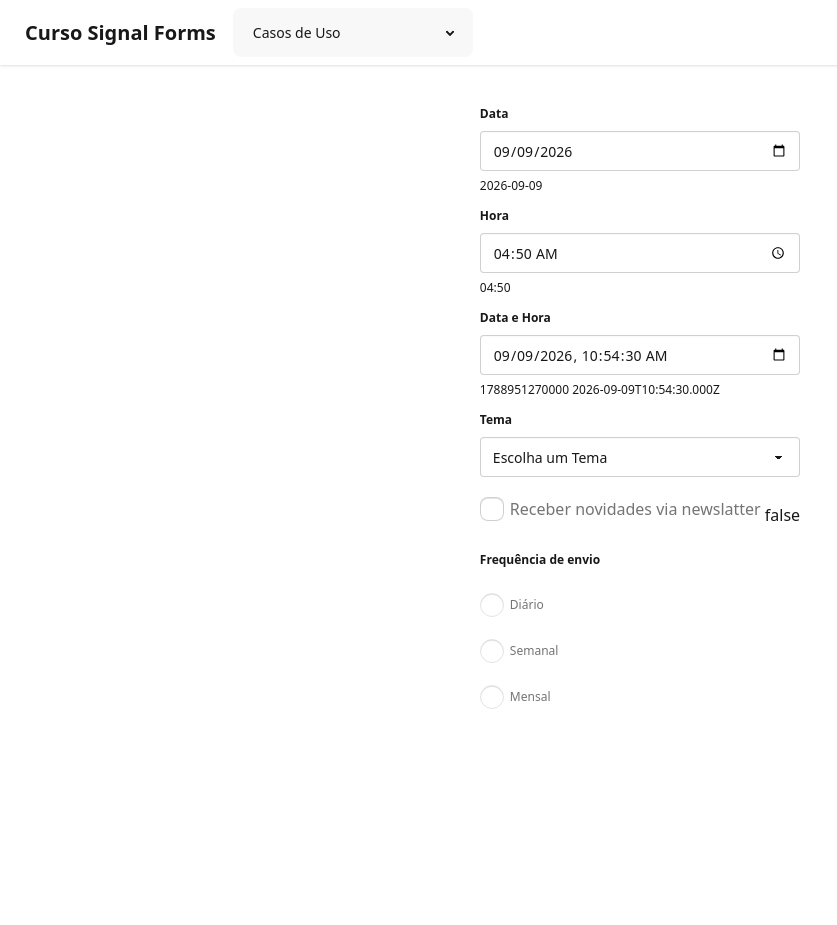
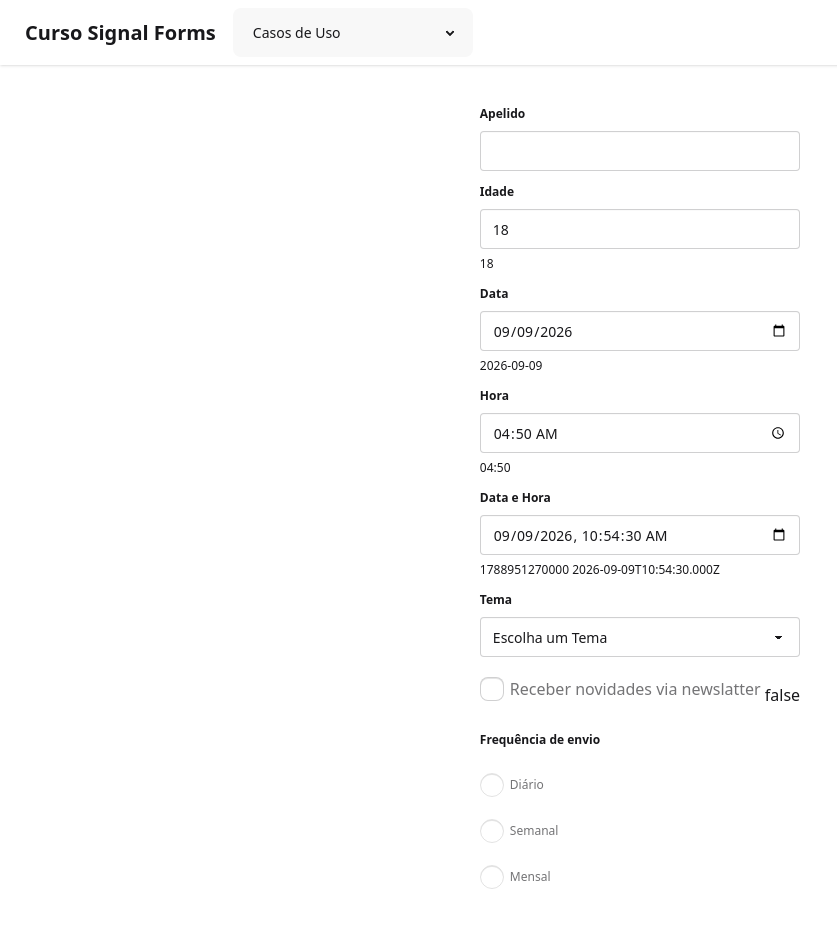
Before and after one commit to lodovikoa/curso-signal-forms, an Angular app: page /2-native-fields in a window 1280 px wide. Shown: the whole page, without its empty margins (0-837 px from the left). Before the commit the page ends 800 px from the top, so only its background shows below. Built offline with nearby package versions, Linux system fonts and the light colour scheme.

Commit message:
feat: aulas

```diff
--- a/src/app/features/2.native-fields/native-fields.component.html
+++ b/src/app/features/2.native-fields/native-fields.component.html
@@ -1,3 +1,17 @@
+<fieldset class="fieldset">
+  <legend id="nickname-field" class="fieldset-legend">Apelido</legend>
+  <input aria-labelledby="nickname-field" type="text" class="input" [formField]="$any(form.nickname)" />
+
+  {{ form.nickname().value() }}
+</fieldset>
+
+<fieldset class="fieldset">
+  <legend id="age-field" class="fieldset-legend">Idade</legend>
+  <input aria-labelledby="age-field" type="number" class="input" [formField]="form.age" />
+
+  {{ form.age().value() }}
+</fieldset>
+
 <fieldset class="fieldset">
   <legend id="date-field" class="fieldset-legend">Data</legend>
   <input aria-labelledby="date-field" type="date" class="input" [formField]="form.date" />
--- a/src/app/features/2.native-fields/native-fields.component.ts
+++ b/src/app/features/2.native-fields/native-fields.component.ts
@@ -41,8 +41,10 @@ function createFrequencyOptions() {
 }
 
 interface FormModel {
+  nickname: string | null;
+  age:number | string | null;
   date: Date | string;
-  time: Date,
+  time: Date | string;
   datetime: number | string;
   theme: Themes;
   receiveNews: boolean;
@@ -62,6 +64,8 @@ export class NativeFields {
   protected frequencyOptions = signal(createFrequencyOptions());
 
   protected formModel = signal<FormModel>({
+    nickname: null,
+    age: 18,
     date: new Date().toISOString().split('T')[0],
     time: '04:50' as unknown as Date,
     datetime: Date.now(),
```
